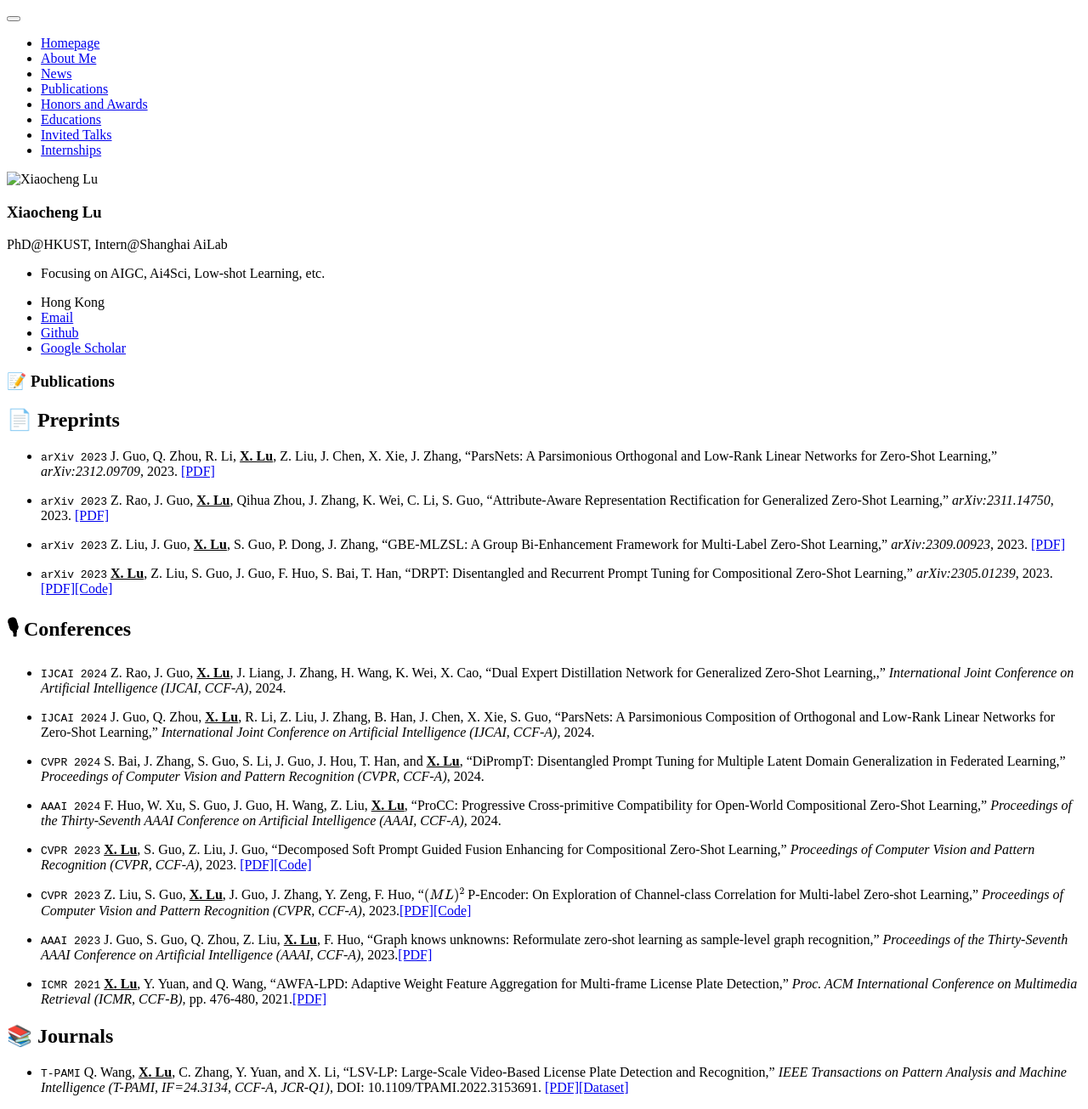
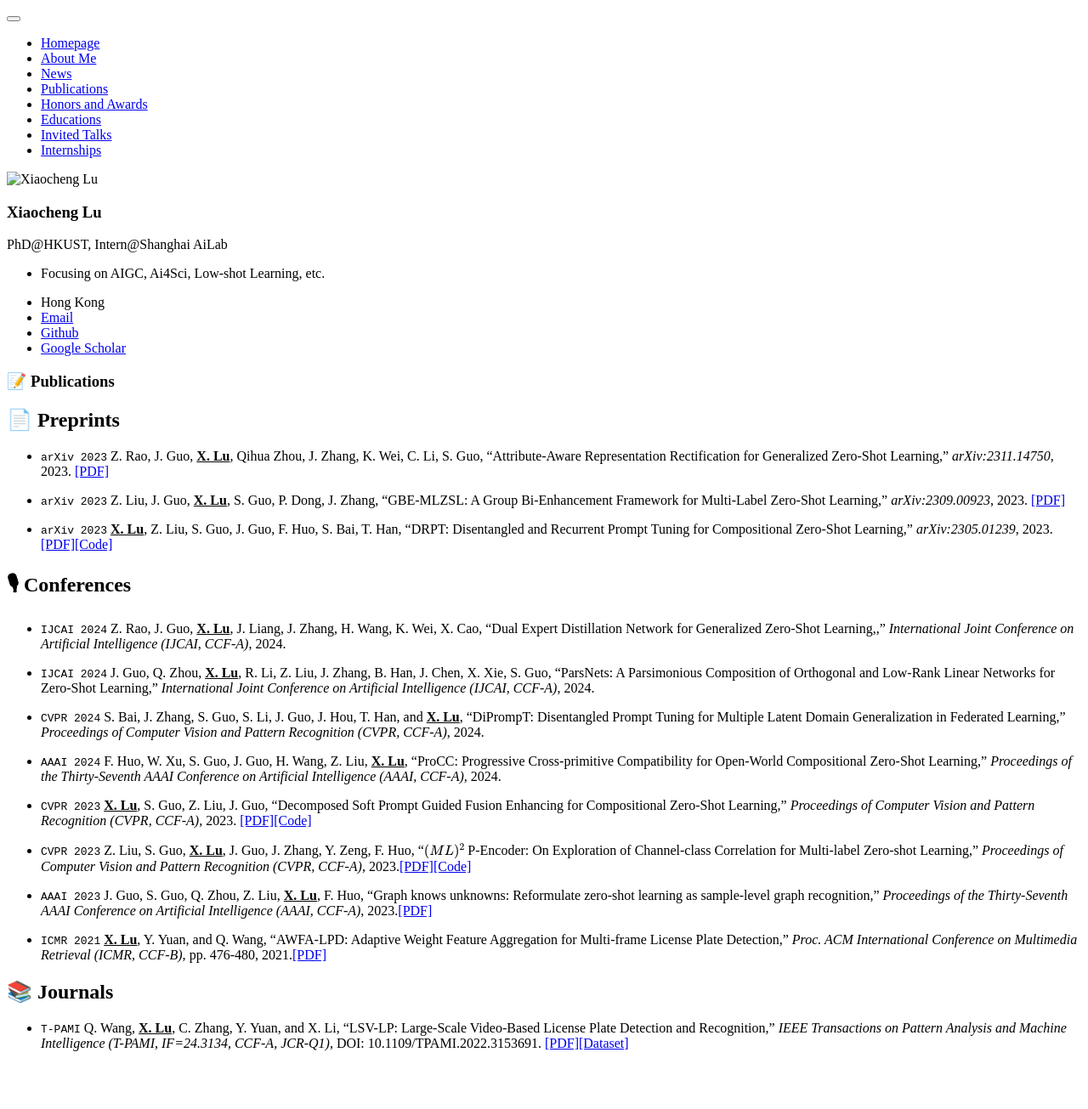
Before and after one commit to Forest-art/forest-art.github.io, a Jekyll site: the page built from _pages/includes/mypub.md, in a window 1280 px wide. Shown: the whole page at 85% size. Built offline with Jekyll 4.4.1, drawn with Linux system fonts in a browser that asks for light colours; our own code applies the rules of GitHub Pages for plain Markdown files; formulas are drawn with MathJax 3; after the commit the page ends 1253 px from its top, so only the background shows below that.

Commit message:
Update mypub.md

```diff
--- a/_pages/includes/mypub.md
+++ b/_pages/includes/mypub.md
@@ -1,7 +1,5 @@
 # 📝 Publications
 ## 📄 Preprints
-- ``arXiv 2023`` J. Guo, Q. Zhou, R. Li, **<u>X. Lu</u>**, Z. Liu, J. Chen, X. Xie, J. Zhang, "ParsNets: A Parsimonious Orthogonal and Low-Rank Linear Networks for Zero-Shot Learning," *arXiv:2312.09709*, 2023.
-[[PDF]](https://arxiv.org/pdf/2312.09709.pdf)
 
 - ``arXiv 2023`` Z. Rao, J. Guo, **<u>X. Lu</u>**, Qihua Zhou, J. Zhang, K. Wei, C. Li, S. Guo, "Attribute-Aware Representation Rectification for Generalized Zero-Shot Learning," *arXiv:2311.14750*, 2023.
 [[PDF]](https://arxiv.org/pdf/2311.14750.pdf)
```
